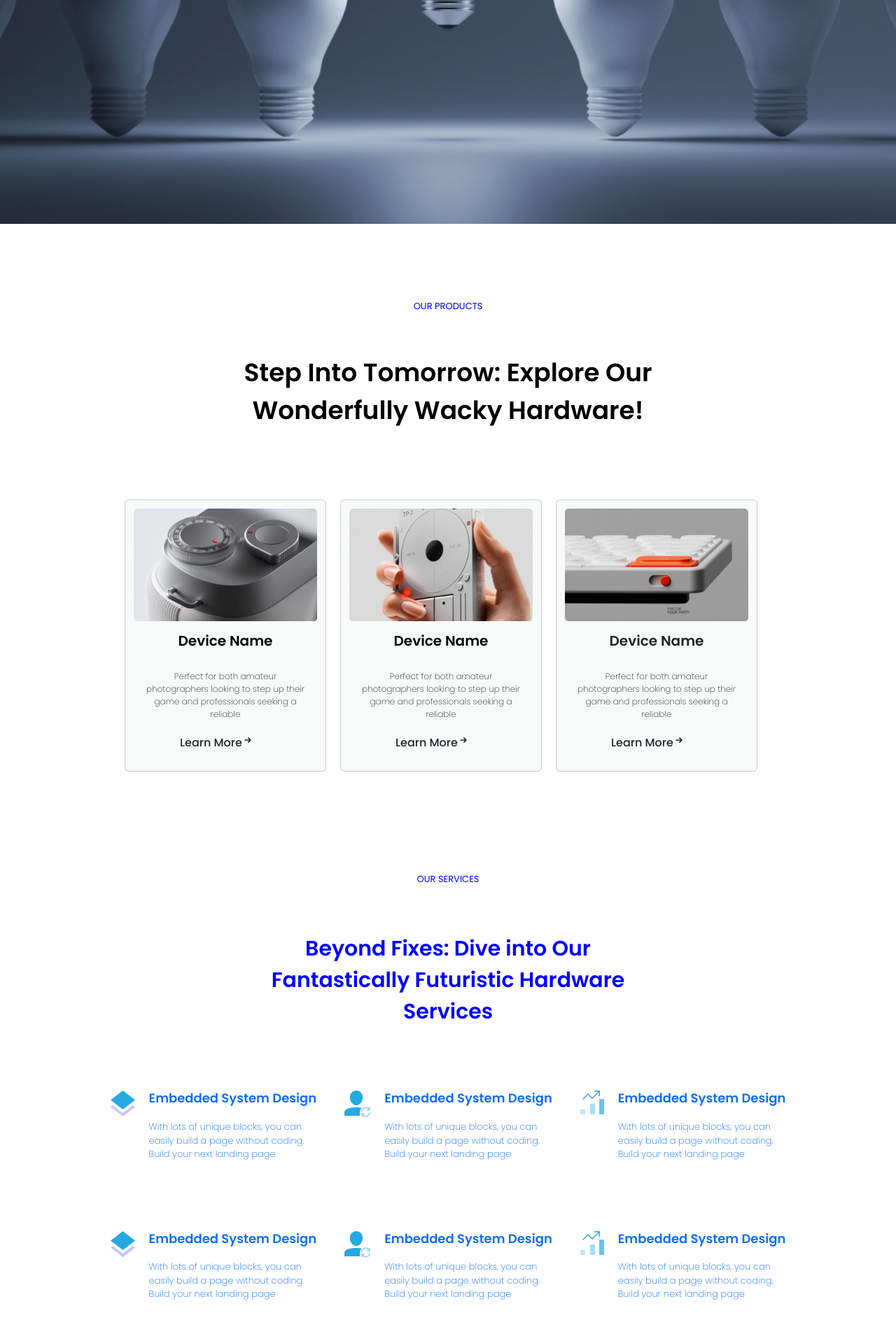
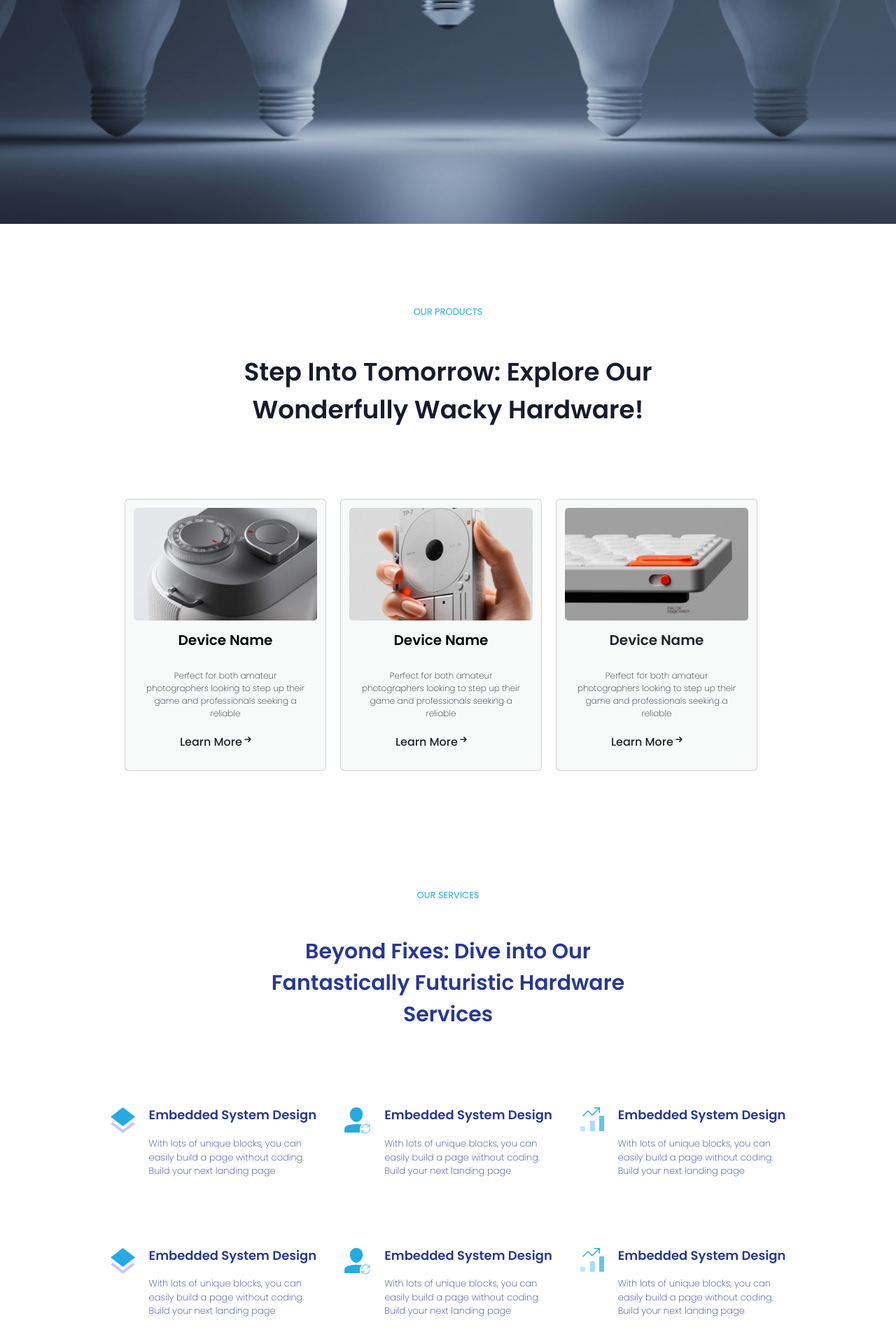
Before and after one commit to pmqmark/protonheim, a React (Create React App) app: page / in a window 1280 px wide. Shown: the part 880-2797 px from the top of the page at 70% size. Built offline with nearby package versions, Linux system fonts and the light colour scheme; the HTML template or start-up script is replaced by a standard one; a web font is replaced by a local one.

Commit message:
some changes

```diff
--- a/src/components/AboutUs.jsx
+++ b/src/components/AboutUs.jsx
@@ -7,7 +7,7 @@ import No3 from "../assets/No3.png";
 
 const AboutUs = () => {
   return (
-    <section id="about" className="about-section py-16  p-2">
+    <section id="about" className="about-section py-16  p-3">
       <div className="about-dis">
         <h5 className="products">ABOUT US</h5>
         <span className="dispton1">
--- a/src/components/Footer.jsx
+++ b/src/components/Footer.jsx
@@ -7,7 +7,7 @@ import linkedin from "../assets/linkedin.png"
 
 const Footer = () => {
   return (
-    <footer className="footer ">
+    <footer className="footer p-3 ">
 
        <h1 className="footer-text1">Protoheim</h1>
        <div className="footer-text2 ">
--- a/src/components/LandingPage.jsx
+++ b/src/components/LandingPage.jsx
@@ -3,7 +3,7 @@ import PROTOHEIMlogo from "../assets/PROTOHEIMlogo.png";
 
 const LandingPage = () => {
   return (
-    <div className="bg-image">
+    <div className="bg-image ">
       <div className="top-nav container-fluid">
         <div className="contact-button">
           <p className="text-above">
--- a/src/components/OurProducts.jsx
+++ b/src/components/OurProducts.jsx
@@ -9,7 +9,7 @@ import '../css/Header.css';
 
 const OurProducts = () => {
   return (
-    <section id="services" className=" mb-20 md:mt-0 md:py-24 bg-white w-full p-2">
+    <section id="services" className=" mb-20 md:mt-0 md:py-24 bg-white w-full p-3">
       <div className="max-w-[1280px] mx-auto ">
         <div className="flex flex-col items-center justify-center">
           <span className="products ">
--- a/src/components/OurServices.jsx
+++ b/src/components/OurServices.jsx
@@ -6,11 +6,11 @@ import '../css/Header.css';
 
 const OurServices=()=>{
     return(
-         <div>
+         <div className="p-3">
             <section id="services" className=" service-section mt-20 md:mt-0 md:py-24 bg-white w-full p-2">
             <div className="max-w-[1280px] mx-auto ">
         <div className="flex flex-col items-center justify-center ">
-          <div className="services">
+          <div className="about-dis">
           <span className="products mt-5">
             OUR SERVICES
           </span>
@@ -25,8 +25,8 @@ const OurServices=()=>{
     <img className="icon-ic1" src={ic_layers1} />
   </p>
   <div className="icon-details">
-  <h2 className="icon-header1 text-primary">Embedded System Design</h2>
-  <p className="icon-header2 text-primary">With lots of unique blocks, you can<br/> easily build a page without coding.<br/>Build your next landing page </p>
+  <h2 className="icon-headers1 ">Embedded System Design</h2>
+  <p className="icon-headers2 ">With lots of unique blocks, you can<br/> easily build a page without coding.<br/>Build your next landing page </p>
 </div>
 </div>
 </div>
@@ -37,8 +37,8 @@ const OurServices=()=>{
     <img className="icon-ic1" src={ic_layers2} />
   </p>
   <div className="icon-details">
-  <h2 className="icon-header1 text-primary">Embedded System Design</h2>
-  <p className="icon-header2 text-primary">With lots of unique blocks, you can<br/> easily build a page without coding.<br/>Build your next landing page </p>
+  <h2 className="icon-headers1 ">Embedded System Design</h2>
+  <p className="icon-headers2 ">With lots of unique blocks, you can<br/> easily build a page without coding.<br/>Build your next landing page </p>
 </div>
 </div>
 </div>
@@ -49,8 +49,8 @@ const OurServices=()=>{
     <img className="icon-ic1" src={ic_layers3} />
   </p>
   <div className="icon-details">
-  <h2 className="icon-header1 text-primary">Embedded System Design</h2>
-  <p className="icon-header2 text-primary">With lots of unique blocks, you can<br/> easily build a page without coding.<br/>Build your next landing page </p>
+  <h2 className="icon-headers1 ">Embedded System Design</h2>
+  <p className="icon-headers2 ">With lots of unique blocks, you can<br/> easily build a page without coding.<br/>Build your next landing page </p>
 </div>
 </div>
 </div>
@@ -63,8 +63,8 @@ const OurServices=()=>{
     <img className="icon-ic1" src={ic_layers1} />
   </p>
   <div className="icon-details">
-  <h2 className="icon-header1 text-primary">Embedded System Design</h2>
-  <p className="icon-header2 text-primary">With lots of unique blocks, you can<br/> easily build a page without coding.<br/>Build your next landing page </p>
+  <h2 className="icon-headers1 ">Embedded System Design</h2>
+  <p className="icon-headers2 ">With lots of unique blocks, you can<br/> easily build a page without coding.<br/>Build your next landing page </p>
 </div>
 </div>
 </div>
@@ -75,8 +75,8 @@ const OurServices=()=>{
     <img className="icon-ic1" src={ic_layers2} />
   </p>
   <div className="icon-details">
-  <h2 className="icon-header1 text-primary">Embedded System Design</h2>
-  <p className="icon-header2 text-primary">With lots of unique blocks, you can<br/> easily build a page without coding.<br/>Build your next landing page </p>
+  <h2 className="icon-headers1">Embedded System Design</h2>
+  <p className="icon-headers2">With lots of unique blocks, you can<br/> easily build a page without coding.<br/>Build your next landing page </p>
 </div>
 </div>
 </div>
@@ -87,8 +87,8 @@ const OurServices=()=>{
     <img className="icon-ic1" src={ic_layers3} />
   </p>
   <div className="icon-details">
-  <h2 className="icon-header1 text-primary">Embedded System Design</h2>
-  <p className="icon-header2 text-primary">With lots of unique blocks, you can<br/> easily build a page without coding.<br/>Build your next landing page </p>
+  <h2 className="icon-headers1">Embedded System Design</h2>
+  <p className="icon-headers2">With lots of unique blocks, you can<br/> easily build a page without coding.<br/>Build your next landing page </p>
 </div>
 </div>
 </div>
--- a/src/components/Ourclients.jsx
+++ b/src/components/Ourclients.jsx
@@ -8,7 +8,7 @@ import client6 from "../assets/client6.png"
 
 const Ourclients=()=>{
     return(
-        <section>
+        <section className="p-3">
             <div className="about-dis">
           <span className="dispton1">
           Our Clients
--- a/src/components/Testimonials.jsx
+++ b/src/components/Testimonials.jsx
@@ -5,7 +5,7 @@ import Oval3 from "../assets/Oval3.png"
 
 const Testimonials=()=>{
     return(
-        <section>
+        <section className="p-3">
             <div className="about-dis">
           <h5 className="products">TESTIMONIALS</h5>
           <span className="dispton1">
--- a/src/css/Header.css
+++ b/src/css/Header.css
@@ -26,6 +26,13 @@
     justify-content: space-between;
     align-items: center;
     margin-left: 1.75rem;
+}
+.navbar-toggler{
+background-color: transparent; /* Make background transparent */
+  border: none; /* Remove border */
+  padding: 0.5rem; /* Add some padding */
+  cursor: pointer;
+
 }
 .nav{
     /* margin-top: 20px;
@@ -84,16 +91,18 @@ text-align: center;
     margin-right: 3.125rem;
     padding-top: 0.9375rem;
     padding-right: 0.9375rem;
+    text-align: center;
+    align-items: flex-end;
 
 }
 
 .products{
-    color:blue;
+    color: #25AAE1;
     font-size: 0.9375rem;
 
 }
 .dispton{
-    color:blue;
+    color: #283891;
     font-size: 30px;
     font-weight: 600;
     text-align: center;
@@ -101,17 +110,18 @@ text-align: center;
 
 }
 .dispton1{
-    color:black;
+    color: #161C2D;
     font-size: 2.25rem;
     font-weight: 600;
     text-align: center;
     margin-bottom: 1.875rem;
+    margin-top: 5px;
 }
 .products{
     margin-top: 6.25rem;
     text-align: center;
     font-size: 0.8125rem;
-    margin-bottom: 0.625rem;
+    margin-bottom: 1px;
 
 }
 .img-cards{
@@ -156,6 +166,7 @@ text-align: center;
     margin-top: 1.875rem;
 }
 .card-tex1{
+    color: #161C2D;
     font-size: 1.875rem;
     margin-bottom: 1.25rem;
     margin-top: 1.875rem;
@@ -208,10 +219,23 @@ text-align: center;
     display: flex;
 }
 .icon-header1{
-    color: black;
+    color: #283891;
     font-weight: 600;
     font-size: 1.125rem;
     margin-bottom: 1.25rem;
+}
+.icon-headers1{
+    color: #283891;
+    font-weight: 600;
+    font-size: 1.125rem;
+    margin-bottom: 1.25rem;
+}
+.icon-headers2{
+    font-weight: 200;
+    color: #283891;
+    font-size: .8125rem;
+    row-gap: .625rem;
+    margin-bottom: 2.5rem;
 }
 .icon-header2{
     font-weight: 200;
@@ -237,10 +261,15 @@ text-align: center;
     display: flex;
 }
 .services{
-    gap:.625rem;
+    /* gap:.625rem;
     flex-direction: column;
     display: flex;
-    margin-bottom: 3.75rem;
+    margin-bottom: 3.75rem; */
+    margin-bottom: 5rem;
+    flex-direction: column;
+    display: flex;
+    text-align: center;
+
 }
 
 .icon-area1{
@@ -372,11 +401,11 @@ text-align: center;
       top: 20%;
       left: 50%;
       transform: translate(-50%, -50%);
-      font-size:  3.5rem;
+      font-size:  3rem;
       text-align: center;
       color: white;
       font-weight: 600;
-      margin-top: 8rem;
+      margin-top: 5rem;
       display: flex;
 
     }
@@ -389,7 +418,7 @@ text-align: center;
         text-align: center;
         color: white;
         font-weight: 200;
-        margin-top: 8rem;
+        margin-top: 4.5rem;
         display: flex;
 
     }
@@ -843,8 +872,22 @@ text-align: center;
         display: block;
         text-align: center;
 
+    }
+    .navbar-collapse {
+        display: none;
+      }
 
-    }
+      .navbar-collapse.block {
+        display: block;
+      }
+
+      .navbar-toggler {
+        display: block;
+      }
+
+      .protologo {
+        flex-grow: 1;
+      }
     .img-cards, .img-cards2 {
         flex-direction: column;
         align-items: center;
@@ -982,7 +1025,7 @@ text-align: center;
       text-align: center;
       color: white;
       font-weight: 600;
-      margin-top: 4rem;
+      margin-top: 2.5rem;
       display: flex;
 
     }
@@ -991,11 +1034,11 @@ text-align: center;
         top:45%;
         left:50%;
         transform: translate(-50%, -50%);
-        font-size: 0.625rem;
+        font-size: 1rem;
         text-align: center;
         color: white;
         font-weight: 200;
-        margin-top: 4rem;
+        margin-top: 2rem;
         display: flex;
 
     }
```
Also changed, not shown: src/components/Header.jsx (+72 -10 lines).
